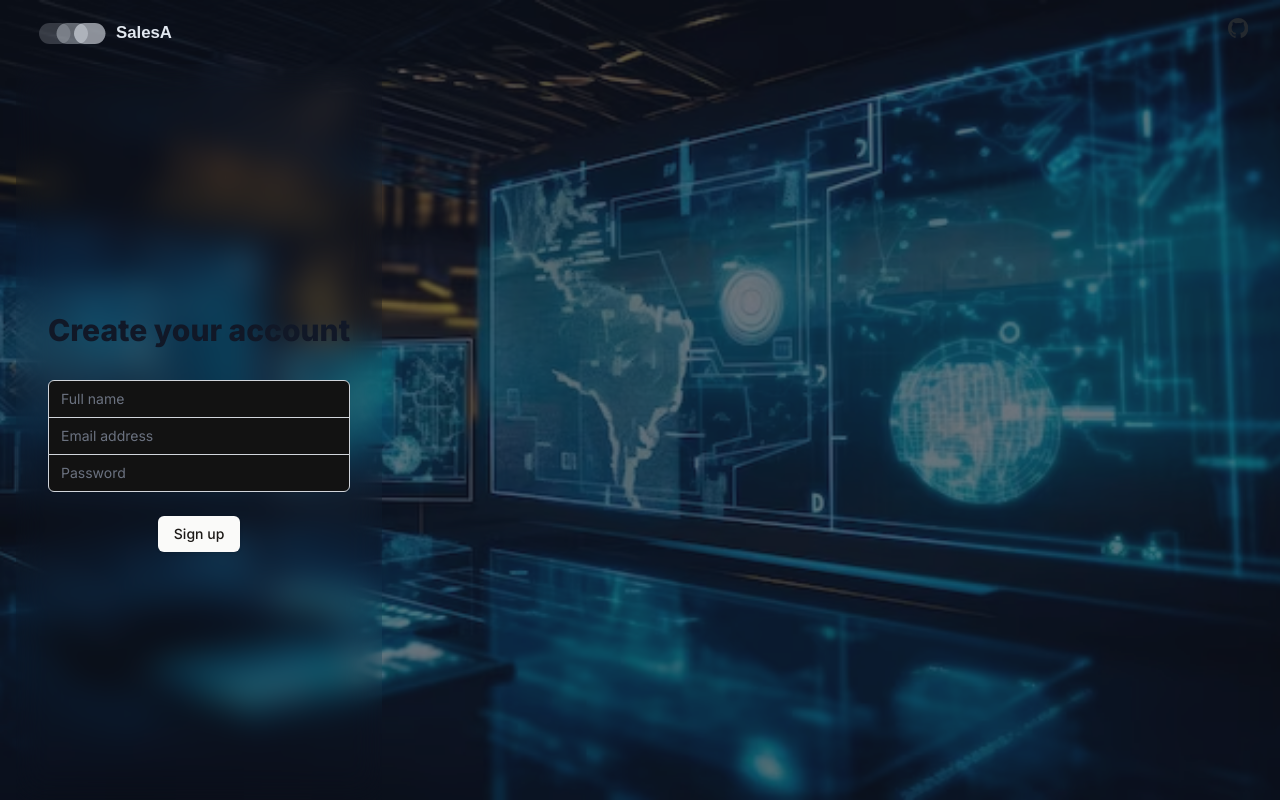
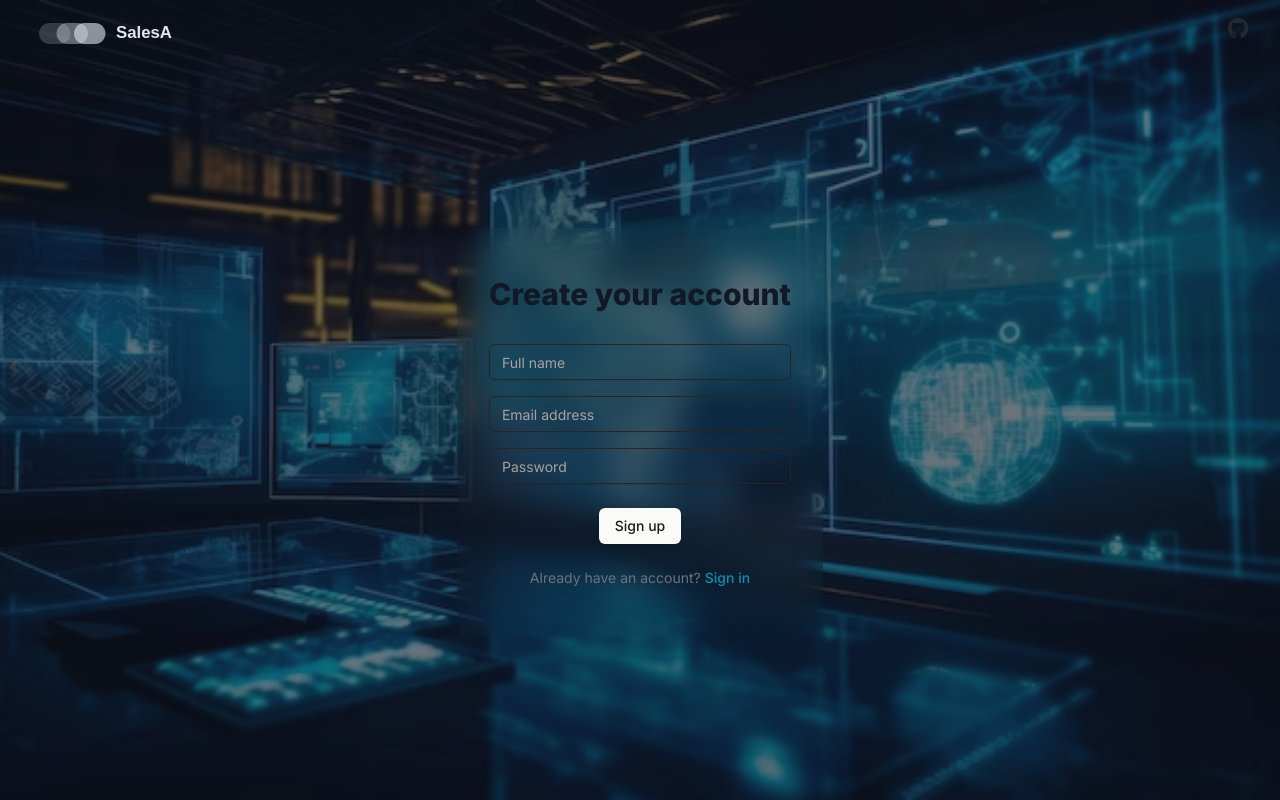
Before and after one commit to C-Vane/AI-Boothcamp-Homeworks, a Next.js app in the folder FINAL-PROJECT/SalesAgent/: page /auth/signup in a window 1280 px wide. Built offline with nearby package versions, Linux system fonts and the light colour scheme.

Commit message:
fix: sign up ui

```diff
--- a/FINAL-PROJECT/SalesAgent/app/auth/signin/page.tsx
+++ b/FINAL-PROJECT/SalesAgent/app/auth/signin/page.tsx
@@ -4,6 +4,8 @@ import { useState } from "react";
 import { signIn } from "next-auth/react";
 import { useRouter } from "next/navigation";
 import { Button } from "@/components/ui/button";
+import { Input } from "@/components/ui/input";
+import Link from "next/link";
 
 export default function SignIn() {
   const router = useRouter();
@@ -48,32 +50,24 @@ export default function SignIn() {
           </h2>
         </div>
         <form className='mt-8 space-y-6' onSubmit={handleSubmit}>
-          <div className='rounded-md shadow-sm -space-y-px'>
+          <div className='rounded-md shadow-sm space-y-4'>
             <div>
-              <label htmlFor='email' className='sr-only'>
-                Email address
-              </label>
-              <input
+              <Input
                 id='email'
                 name='email'
                 type='email'
                 autoComplete='email'
                 required
-                className='appearance-none rounded-none relative block w-full px-3 py-2 border border-gray-300 placeholder-gray-500 text-gray-900 rounded-t-md focus:outline-none focus:ring-indigo-500 focus:border-indigo-500 focus:z-10 sm:text-sm'
                 placeholder='Email address'
               />
             </div>
             <div>
-              <label htmlFor='password' className='sr-only'>
-                Password
-              </label>
-              <input
+              <Input
                 id='password'
                 name='password'
                 type='password'
                 autoComplete='current-password'
                 required
-                className='appearance-none rounded-none relative block w-full px-3 py-2 border border-gray-300 placeholder-gray-500 text-gray-900 rounded-b-md focus:outline-none focus:ring-indigo-500 focus:border-indigo-500 focus:z-10 sm:text-sm'
                 placeholder='Password'
               />
             </div>
@@ -88,6 +82,17 @@ export default function SignIn() {
               {isLoading ? "Signing in..." : "Sign in"}
             </Button>
           </div>
+
+          <div className='flex justify-center'>
+            <p className='text-sm text-gray-500'>
+              Don&apos;t have an account?{" "}
+              <Link
+                href='/auth/signup'
+                className='ml-1 font-medium text-cyan-600 hover:text-cyan-500'>
+                Sign up
+              </Link>
+            </p>
+          </div>
         </form>
       </div>
     </div>
--- a/FINAL-PROJECT/SalesAgent/app/auth/signup/page.tsx
+++ b/FINAL-PROJECT/SalesAgent/app/auth/signup/page.tsx
@@ -3,6 +3,8 @@
 import { useState } from "react";
 import { useRouter } from "next/navigation";
 import { Button } from "@/components/ui/button";
+import { Input } from "@/components/ui/input";
+import Link from "next/link";
 
 export default function SignUp() {
   const router = useRouter();
@@ -44,7 +46,7 @@ export default function SignUp() {
   };
 
   return (
-    <div className='flex items-center justify-center bg-slate/10 backdrop-blur-lg py-12 px-4 sm:px-6 lg:px-8'>
+    <div className='flex items-center justify-center bg-slate/10 backdrop-blur-lg py-12 px-4 sm:px-6 lg:px-8 m-auto'>
       <div className='max-w-md w-full space-y-8'>
         <div>
           <h2 className='text-center text-3xl font-extrabold text-gray-900'>
@@ -52,48 +54,32 @@ export default function SignUp() {
           </h2>
         </div>
         <form className='mt-8 space-y-6' onSubmit={handleSubmit}>
-          <div className='rounded-md shadow-sm -space-y-px'>
-            <div>
-              <label htmlFor='name' className='sr-only'>
-                Name
-              </label>
-              <input
+          <div className='rounded-md shadow-sm space-y-4'>
+            <Input
               id='name'
               name='name'
               type='text'
               required
-                className='appearance-none rounded-none relative block w-full px-3 py-2 border border-gray-300 placeholder-gray-500 text-gray-900 rounded-t-md focus:outline-none focus:ring-indigo-500 focus:border-indigo-500 focus:z-10 sm:text-sm'
               placeholder='Full name'
             />
-            </div>
-            <div>
-              <label htmlFor='email' className='sr-only'>
-                Email address
-              </label>
-              <input
+
+            <Input
               id='email'
               name='email'
               type='email'
               autoComplete='email'
               required
-                className='appearance-none rounded-none relative block w-full px-3 py-2 border border-gray-300 placeholder-gray-500 text-gray-900 focus:outline-none focus:ring-indigo-500 focus:border-indigo-500 focus:z-10 sm:text-sm'
               placeholder='Email address'
             />
-            </div>
-            <div>
-              <label htmlFor='password' className='sr-only'>
-                Password
-              </label>
-              <input
+
+            <Input
               id='password'
               name='password'
               type='password'
               autoComplete='new-password'
               required
-                className='appearance-none rounded-none relative block w-full px-3 py-2 border border-gray-300 placeholder-gray-500 text-gray-900 rounded-b-md focus:outline-none focus:ring-indigo-500 focus:border-indigo-500 focus:z-10 sm:text-sm'
               placeholder='Password'
             />
-            </div>
           </div>
 
           {error && (
@@ -105,6 +91,17 @@ export default function SignUp() {
               {isLoading ? "Creating account..." : "Sign up"}
             </Button>
           </div>
+
+          <div className='flex justify-center'>
+            <p className='text-sm text-gray-500'>
+              Already have an account?
+              <Link
+                href='/auth/signin'
+                className='ml-1 font-medium text-cyan-600 hover:text-cyan-500'>
+                Sign in
+              </Link>
+            </p>
+          </div>
         </form>
       </div>
     </div>
```
Also changed, not shown: FINAL-PROJECT/SalesAgent/components/ui/input.tsx (+6 -6 lines). Lines whose indentation alone changed are shown as unchanged.
